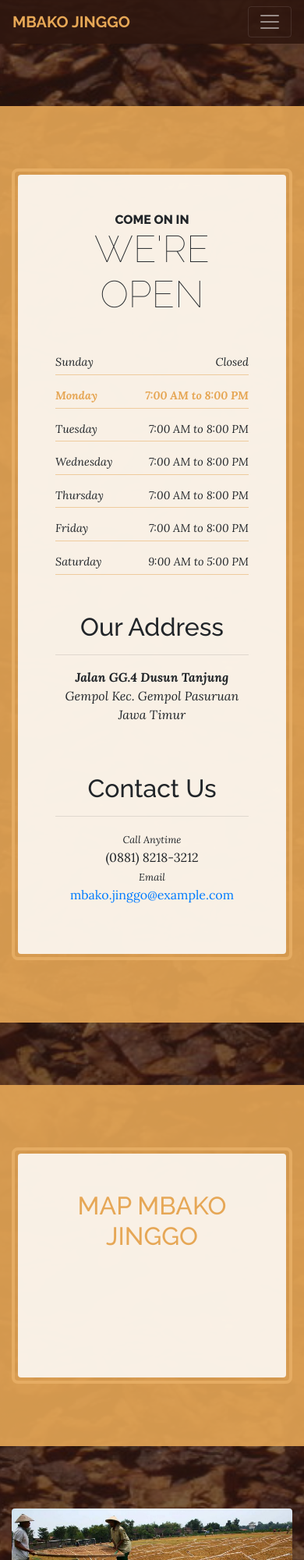
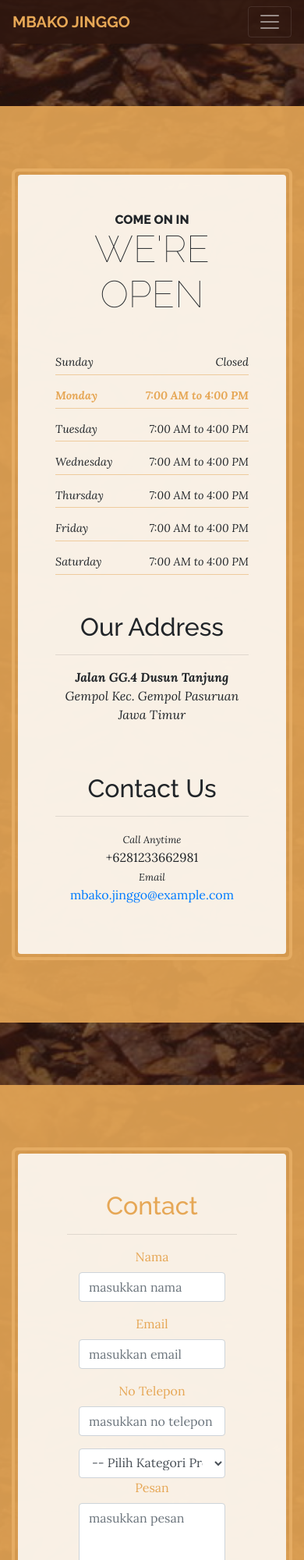
Before and after one commit to MbakoJinggo/mbakojinggo.github.io, a website: page store.html in a window 390 px wide. Shown: the top 2000 px of the page at 78% size. Drawn offline with Linux system fonts and the light colour scheme; grey boxes are pictures that could not be loaded.

Commit message:
menambah harga, mengedit navbar, mengeditstore manambah form kontak

```diff
--- a/store.html
+++ b/store.html
@@ -45,13 +45,13 @@
               </a>
             </li>
             <li class="nav-item px-lg-4">
-              <a class="nav-link text-uppercase text-expanded" href="about.html">About</a>
+              <a class="nav-link text-uppercase text-expanded" href="about.html">Profil UMKM</a>
             </li>
             <li class="nav-item px-lg-4">
-              <a class="nav-link text-uppercase text-expanded" href="products.html">Products</a>
+              <a class="nav-link text-uppercase text-expanded" href="products.html">Produk</a>
             </li>
             <li class="nav-item active px-lg-4">
-              <a class="nav-link text-uppercase text-expanded" href="store.html">Store</a>
+              <a class="nav-link text-uppercase text-expanded" href="store.html">Kontak</a>
             </li>
           </ul>
         </div>
@@ -74,27 +74,27 @@
                 </li>
                 <li class="list-unstyled-item list-hours-item d-flex">
                   Monday
-                  <span class="ml-auto">7:00 AM to 8:00 PM</span>
+                  <span class="ml-auto">7:00 AM to 4:00 PM</span>
                 </li>
                 <li class="list-unstyled-item list-hours-item d-flex">
                   Tuesday
-                  <span class="ml-auto">7:00 AM to 8:00 PM</span>
+                  <span class="ml-auto">7:00 AM to 4:00 PM</span>
                 </li>
                 <li class="list-unstyled-item list-hours-item d-flex">
                   Wednesday
-                  <span class="ml-auto">7:00 AM to 8:00 PM</span>
+                  <span class="ml-auto">7:00 AM to 4:00 PM</span>
                 </li>
                 <li class="list-unstyled-item list-hours-item d-flex">
                   Thursday
-                  <span class="ml-auto">7:00 AM to 8:00 PM</span>
+                  <span class="ml-auto">7:00 AM to 4:00 PM</span>
                 </li>
                 <li class="list-unstyled-item list-hours-item d-flex">
                   Friday
-                  <span class="ml-auto">7:00 AM to 8:00 PM</span>
+                  <span class="ml-auto">7:00 AM to 4:00 PM</span>
                 </li>
                 <li class="list-unstyled-item list-hours-item d-flex">
                   Saturday
-                  <span class="ml-auto">9:00 AM to 5:00 PM</span>
+                  <span class="ml-auto">7:00 AM to 4:00 PM</span>
                 </li>
               </ul>
               <p class="address mb-5">
@@ -114,7 +114,7 @@
                   <em>Call Anytime</em>
                 </small>
                 <br>
-                (0881) 8218-3212
+                +6281233662981
                 <small>
                   <br>
                   <em>Email</em>
@@ -127,6 +127,57 @@
         </div>
       </div>
     </section>
+
+
+    <section class="page-section cta">
+      <div class="container text-primary">
+        <div class="cta-inner text-center rounded">
+<!-- contact -->
+    <section class="contact" id="contact">
+      <div class="container">
+        <div class="row">
+          <div class="col-sm-12 text-center">
+            <h2>Contact</h2>
+            <hr>
+          </div>
+        </div>
+
+        <div class="row mx-auto">
+          <div class="col-sm-8 col-sm-offset-2">
+            <form>
+              <div class="form-group">
+                <label for="nama">Nama</label>
+                <input type="text" id="nama" class="form-control" placeholder="masukkan nama">
+              </div>
+              <div class="form-group">
+                <label for="email">Email</label>
+                <input type="email" id="email" class="form-control" placeholder="masukkan email">
+              </div>
+              <div class="form-group">
+                <label for="telp">No Telepon</label>
+                <input type="tel" id="telp" class="form-control" placeholder="masukkan no telepon">
+              </div>
+              <select class="form-control">
+                <option>-- Pilih Kategori Produk--</option>
+                <option>Tembakau Kopi</option>
+                <option>Tembakau Vanilla</option>
+                <option>Tembakau Coklat</option>
+                <option>Lainnya</option>
+              </select>
+              <div class="form-group">
+                <label for="pesan">Pesan</label>
+                <textarea class="form-control" rows="4" placeholder="masukkan pesan"></textarea>
+              </div>
+              <button type="submit" class="btn btn-primary">Kirim Pesan</button>
+            </form>
+          </div>
+        </div>
+      </div>
+    </section>
+    <!-- akhir contact -->
+</div>
+</div>
+</section>
 
     <section class="page-section cta">
       <div class="container text-primary">
@@ -150,8 +201,8 @@
                   <span class="section-heading-upper">Strong Tobacco, Strong Roots</span>
                   <span class="section-heading-lower">About Our Mbako Jinggo</span>
                 </h2>
-                <p>Didirikan pada tahun 2020 oleh Hernandez bersaudara, perusahaan kami telah menyajikan tembakau rasa kaya yang bersumber dari petani pengrajin di berbagai wilayah di Gempol. Kami berdedikasi untuk berkeliling dunia, menemukan tembakau terbaik, dan membawa Anda kembali ke sini di Mbako Jinggo.</p>
-                <p class="mb-0">Kami menjamin bahwa Anda akan jatuh <em>cinta</em> dengan berbagai rasa produk kami saat Anda mencobanya sekali saja Anda tidak akan lupa dengan rasanya. Segerahlah membeli produk kami untuk rutinitas harian Anda, bersama teman, atau sekadar menikmati waktu sendiri.</p>
+                <p>UMKM “ Mbako Jinggo” adalah industri kecil tembakau rasa di desa gempol,Kecamatan gempol,Kabupaten pasuruan. Usaha Mikro Kecil dan Menengah (UMKM) yang bernama “ Mbako Jinggo” ini menyerap tenaga kerja dari lingkungan sekitar. Usaha Mikro Kecil dan Menengah (UMKM) ini mengolah tembakau biasa yang kemudian tembakau tersebut divariasi lagi dengan menambahkan rasa seperti coklat,vanilla,kopi,dan lain - lain</p>
+                <!-- <p class="mb-0">Kami menjamin bahwa Anda akan jatuh <em>cinta</em> dengan berbagai rasa produk kami saat Anda mencobanya sekali saja Anda tidak akan lupa dengan rasanya. Segerahlah membeli produk kami untuk rutinitas harian Anda, bersama teman, atau sekadar menikmati waktu sendiri.</p> -->
               </div>
             </div>
           </div>
```
Also changed, not shown: about.html (+4 -4 lines), index.html (+3 -3 lines), itemdua.html (+5 -5 lines), itemsatu.html (+5 -5 lines), itemtiga.html (+5 -5 lines), products.html (+3 -3 lines).
